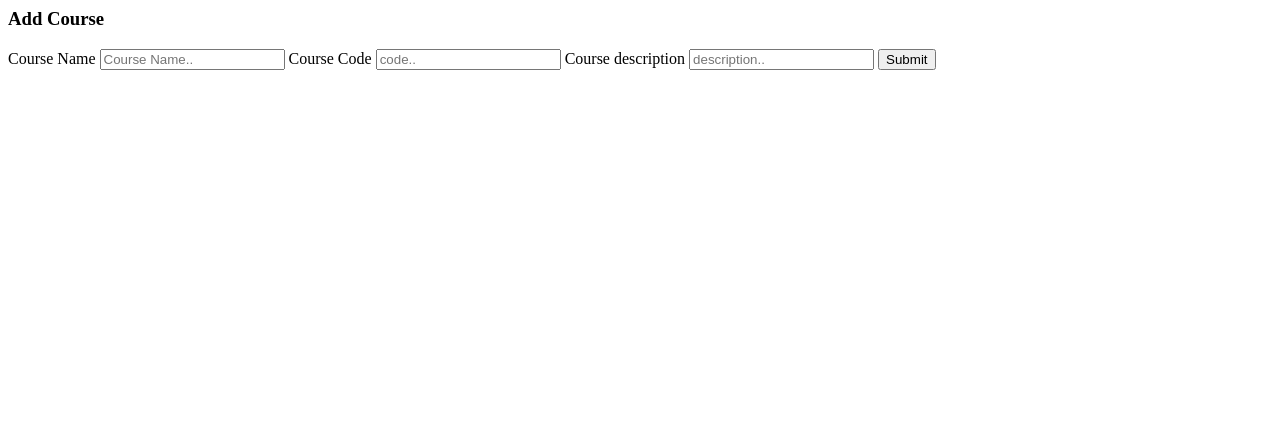
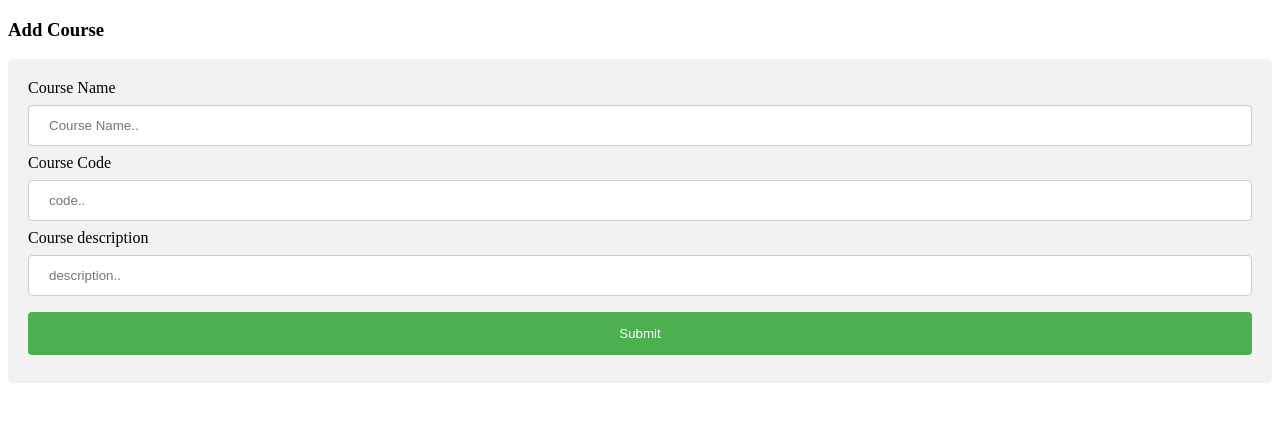
Before and after one commit to tinafadi99/lms, a website: page course.html in a window 1280 px wide. Drawn offline with Linux system fonts and the light colour scheme.

Commit message:
Update course.html

```diff
--- a/course.html
+++ b/course.html
@@ -1,3 +1,39 @@
+<!DOCTYPE html>
+<html>
+<style>
+input[type=text], select {
+  width: 100%;
+  padding: 12px 20px;
+  margin: 8px 0;
+  display: inline-block;
+  border: 1px solid #ccc;
+  border-radius: 4px;
+  box-sizing: border-box;
+}
+
+input[type=submit] {
+  width: 100%;
+  background-color: #4CAF50;
+  color: white;
+  padding: 14px 20px;
+  margin: 8px 0;
+  border: none;
+  border-radius: 4px;
+  cursor: pointer;
+}
+
+input[type=submit]:hover {
+  background-color: #45a049;
+}
+
+div {
+  border-radius: 5px;
+  background-color: #f2f2f2;
+  padding: 20px;
+}
+</style>
+<body>
+
 <h3>Add Course</h3>
 
 <div>
```
